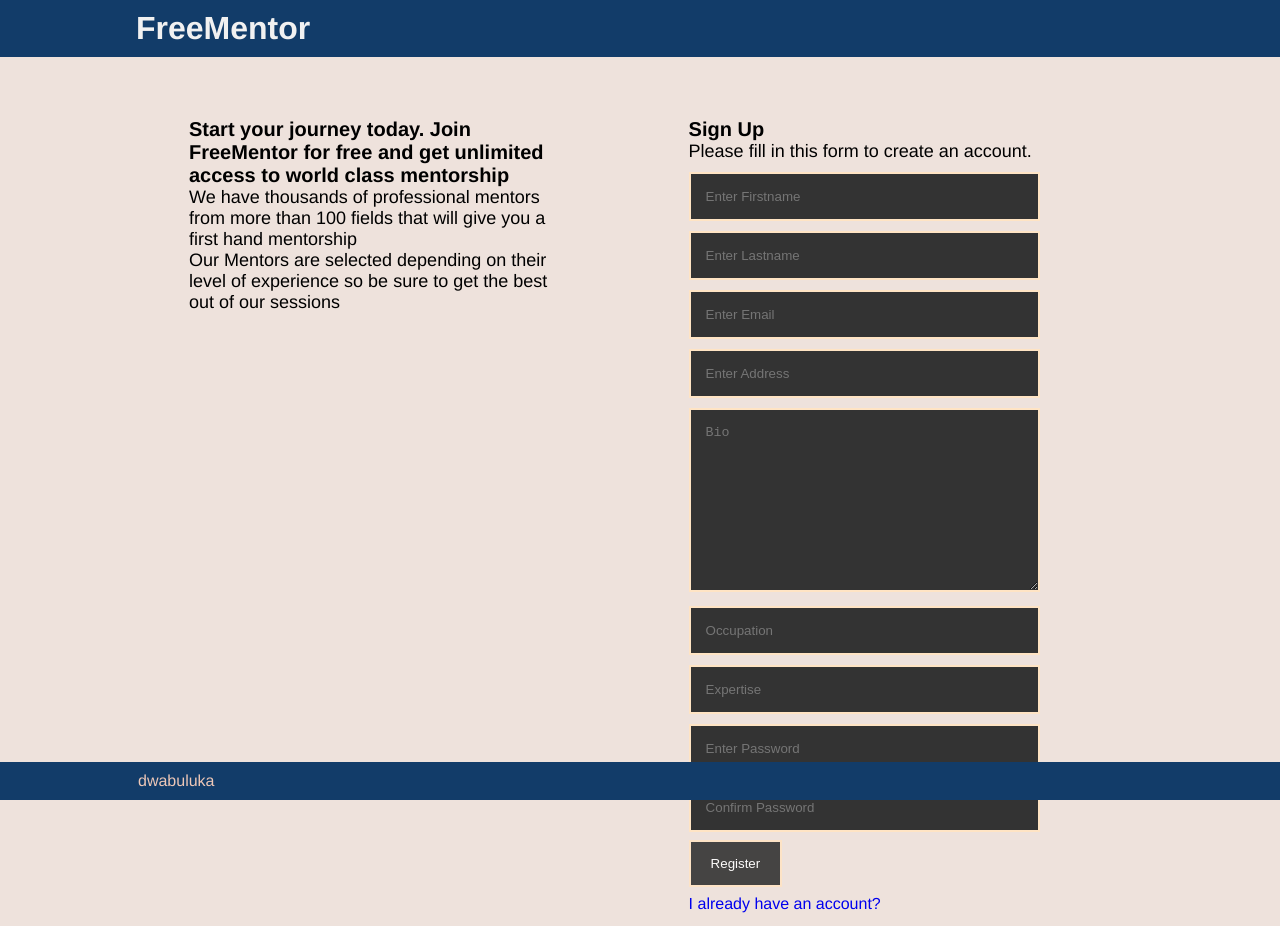
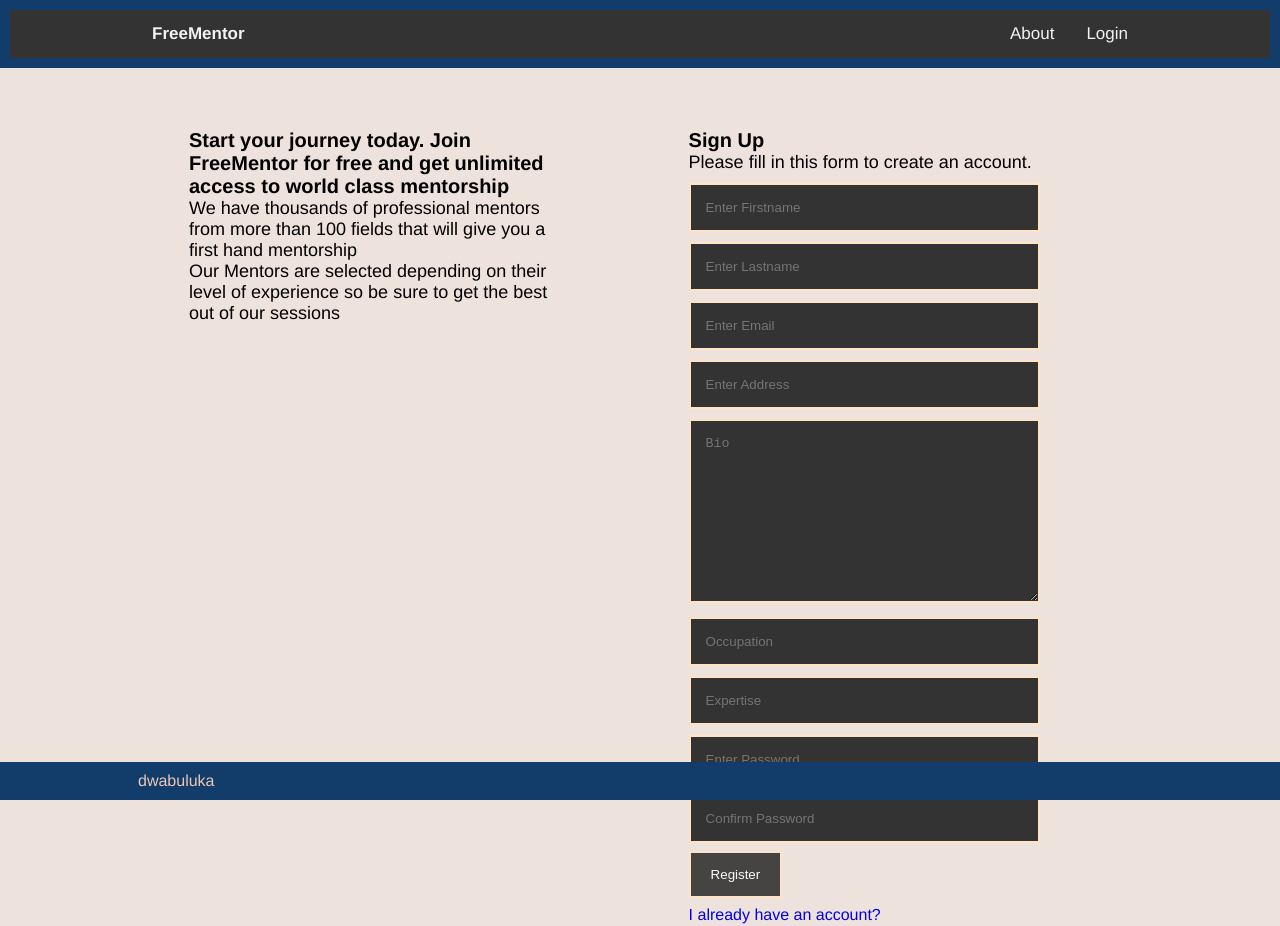
Before and after one commit to Wabuluka/FreeMentors, a plain HTML site: page ui/index.html in a window 1280 px wide. Drawn offline with Linux system fonts and the light colour scheme.

Commit message:
[chore] refine css

```diff
--- a/ui/assets/css/custom.css
+++ b/ui/assets/css/custom.css
@@ -17,6 +17,35 @@ header{
 }
 header a{
     color: #f1f1f1;
+}
+
+nav {
+    background: #333;
+    color: #fff;
+}
+.top-navigation{
+    background-color: #333;
+    overflow: hidden;
+}
+.top-navigation a{
+    float: left;
+    display: block;
+    color: #f2f2f2;
+    text-align: center;
+    padding: 14px 16px;
+    text-decoration: none;
+    font-size: 17px;
+}
+.top-navigation a:hover{
+    background-color: #ddd;
+    color: black;
+}
+.top-navigation .mobile{
+    display: none;
+}
+/* Navbar rigth */
+.nav-bar-right{
+    float: right;
 }
 .container{
     margin: auto;
--- a/ui/assets/js/custom.js
+++ b/ui/assets/js/custom.js
@@ -0,0 +1,8 @@
+function myFunction(){
+    var x = document.getElementById("myTopnav");
+    if (x.className === "top-navigation") {
+      x.className += " responsive";
+    } else {
+      x.className = "top-navigation";
+    }
+}
--- a/ui/index.html
+++ b/ui/index.html
@@ -9,11 +9,23 @@
 </head>
 <body>
     <header>
-        <div class="container">
-            <h1><a href="user-mentors.html">FreeMentor</a></h1>
-        </div>
+        <nav class="top-navigation" id="myTopnav">
+            <div class="container">
+                    <h1><a href="user-mentors.html">FreeMentor</a></h1>
+                <div class="nav-bar-right">
+                    <a href="about.html">About</a>
+                    <a href="login.html">Login</a>
+                    <a href="javascript:void(0);" class="mobile" onclick="myFunction()">
+                        <span></span>
+                        <span></span>
+                        <span></span>
+                    </a>
+                </div>
+            </div>
+        </nav>
     </header>
     <section class="input-section">
+
         <div class="container">
             <div class="column-row">
                 <div class="column-container">
```
